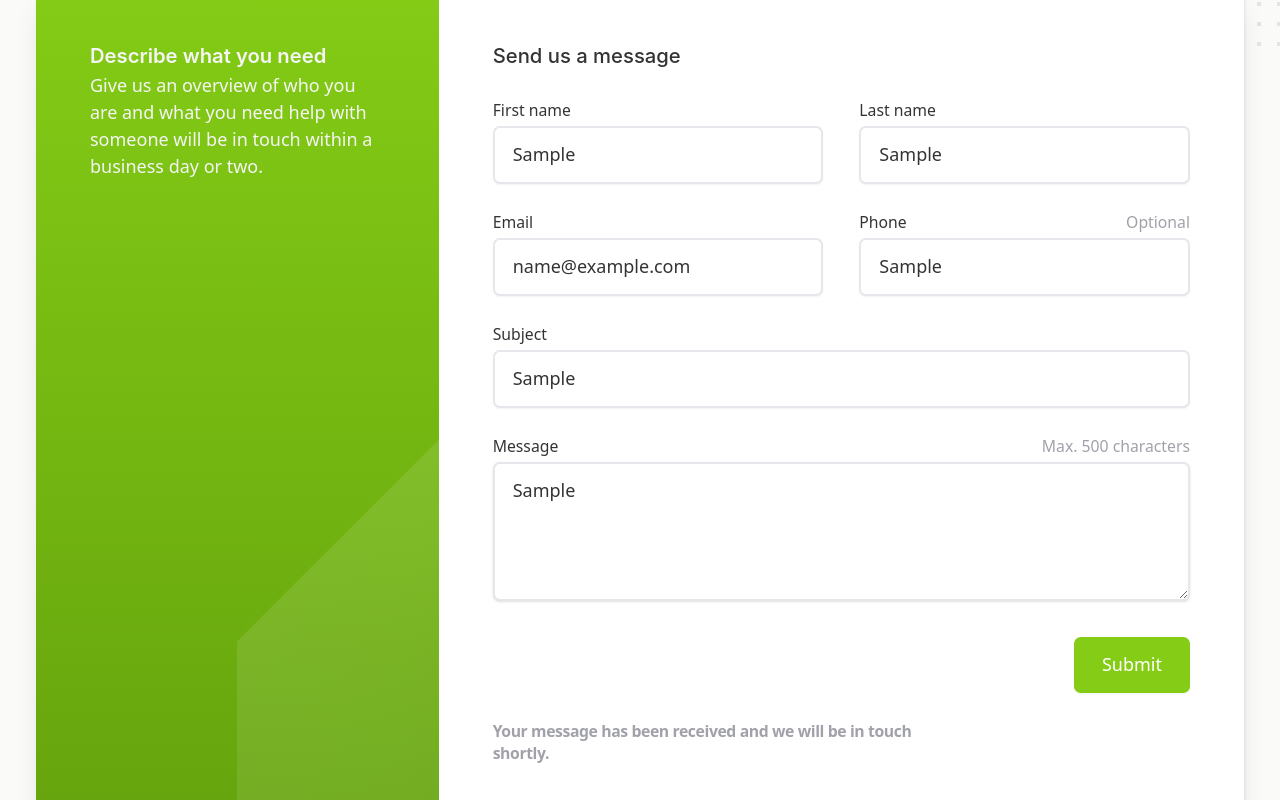
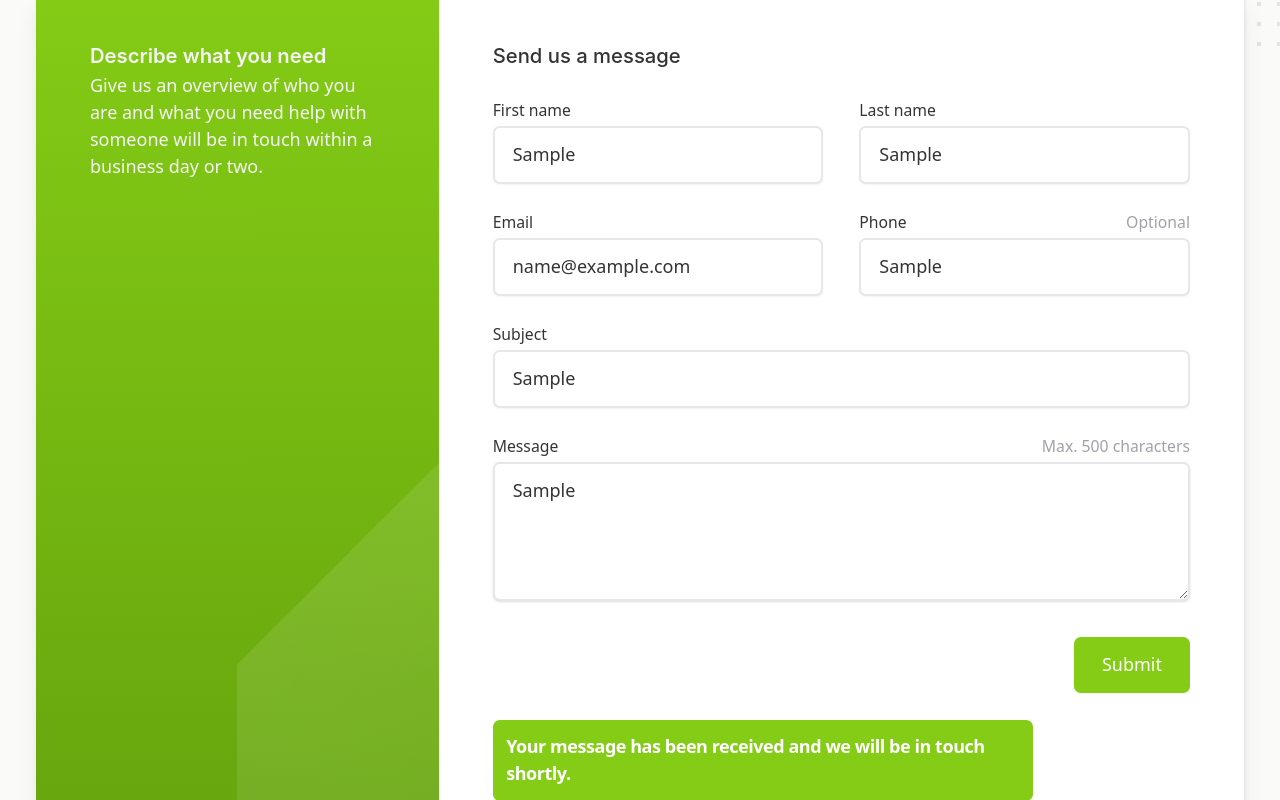
Before and after one commit to hellomarksmart/remarkablelegal-website, a Gatsby site: page / in a window 1280 px wide. Both pictures are taken after typing "Sample", "Sample", "name@example.com", "Sample", "Sample", "Sample" into the empty fields and a click on the button "Submit". Shown: the part 380-1180 px from the top of the page. Built offline with nearby package versions, Linux system fonts and the light colour scheme; Gatsby itself is replaced by a stand-in of ours.

Commit message:
success message qa fixes (#9) (#10)
Co-authored-by: adi-fullstack <79141549+adi-fullstack@users.noreply.github.com>

```diff
--- a/src/pages/index.js
+++ b/src/pages/index.js
@@ -280,7 +280,7 @@ const Homepage = () => {
                     </div>
                     {success
                       ? headings.map(item => (
-                        <p className="text-sm w-[26rem] font-bold tracking-tight text-zinc-400 font-sans sm:text-sm">
+                        <p className="md:w-[30rem] sm:w-[25rem] w-[70vw] m-auto bg-lime-500 text-center sm:text-left  p-3 rounded-md text-sm font-bold tracking-tight text-white font-sans sm:text-base">
                           {item.success_message}
                         </p>
                       ))
```
